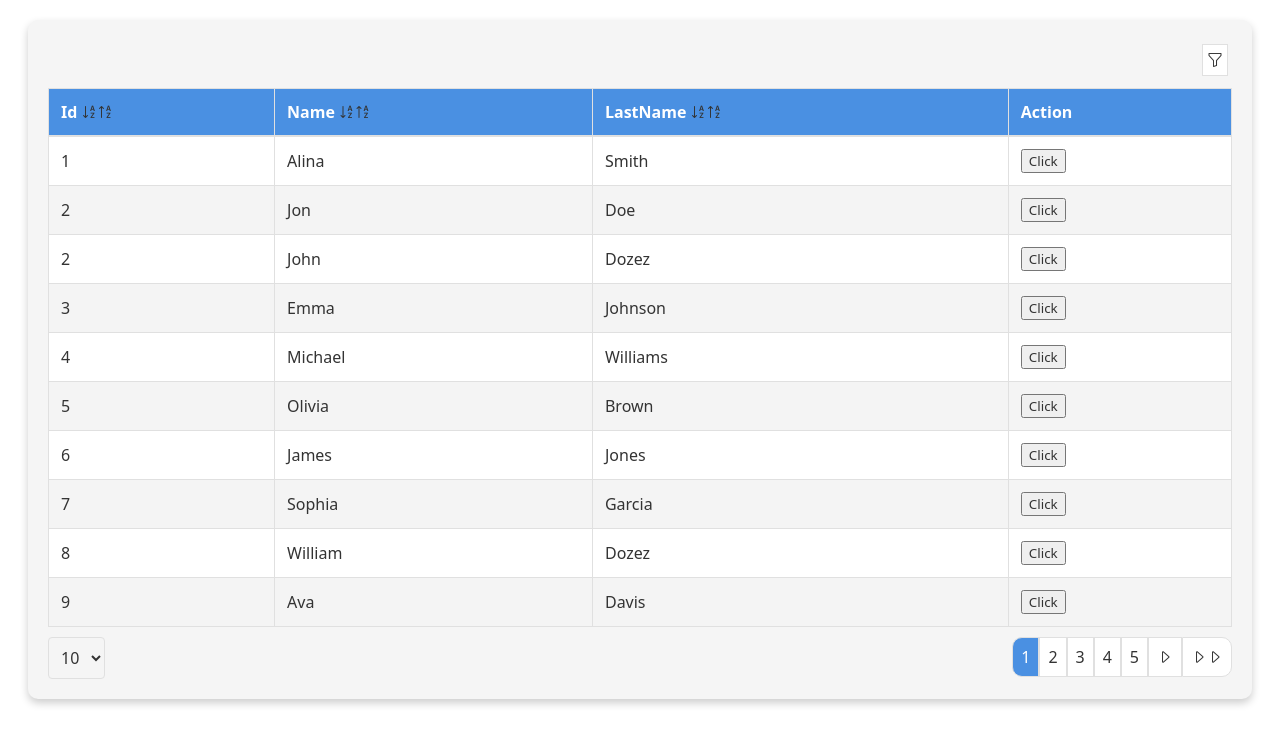
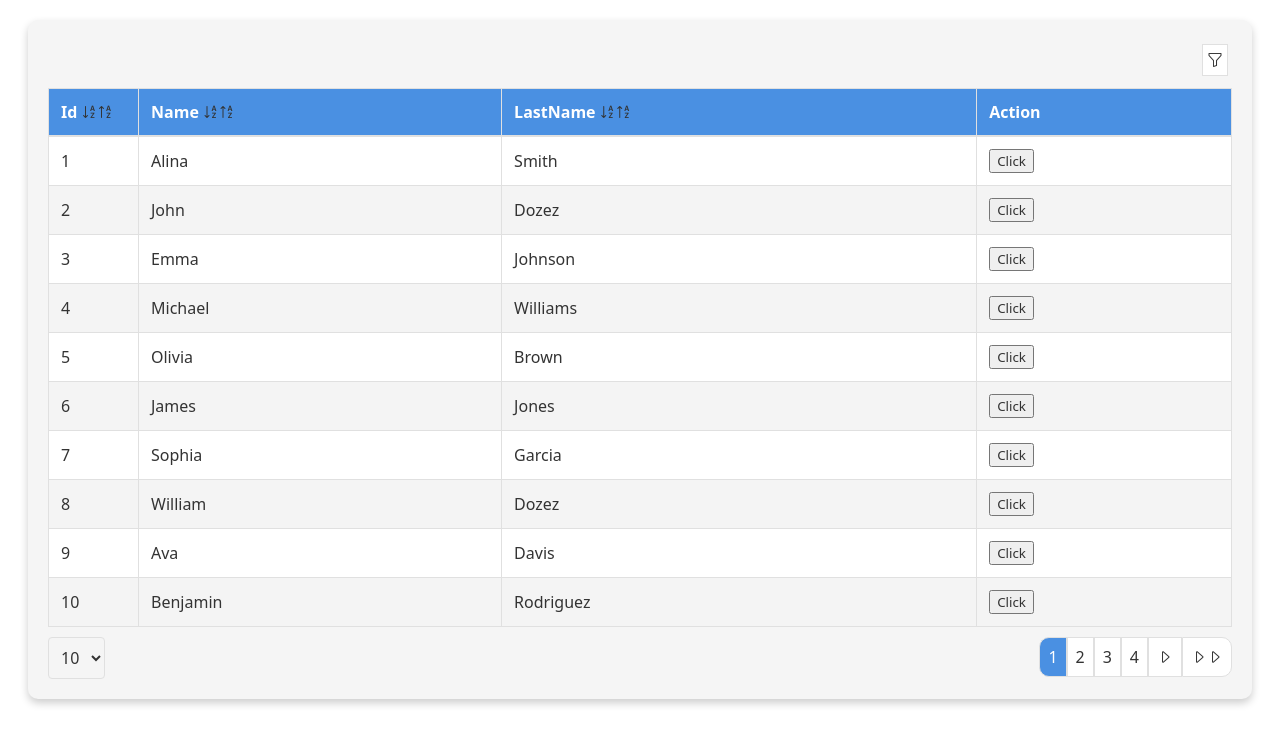
Before and after one commit to ylberz/vue-datatable, a Vue app: page / in a window 1280 px wide. Shown: the top 744 px of the page. Built offline with nearby package versions, Linux system fonts and the light colour scheme.

Commit message:
add prop for column width

```diff
--- a/src/App.vue
+++ b/src/App.vue
@@ -2,33 +2,31 @@
 import datatable from "./components/datatable.vue";
 
 const options = {
+  showCard:true,
   columns: [
     {
       key: "id",
       name: "Id",
       filter: true,
       sort: true,
-      width: '20px'
+      width: '90px'
     },
     {
       key: "name",
       name: "Name",
       filter: true,
       sort: true,
-      width:'100px'
     },
     {
       key: "lastName",
       name: "LastName",
       filter: true,
       sort: true,
-      width:'100px'
 
     },
   ],
   data: [
     { id: 1, name: "Alina", lastName: "Smith" },
-    { id: 2, name: "Jon", lastName: "Doe" },
     { id: 2, name: "John", lastName: "Dozez" },
     { id: 3, name: "Emma", lastName: "Johnson" },
     { id: 4, name: "Michael", lastName: "Williams" },
--- a/src/components/datatable.vue
+++ b/src/components/datatable.vue
@@ -3,11 +3,16 @@ import { computed, reactive, ref, watch } from "vue";
 
 const props = defineProps<{
   options: {
+    showCard:{
+      type:boolean,
+      default: false
+    },
     columns: Array<{
       key: string;
       name?: string | null;
       filter: boolean;
       sort: boolean;
+      width?:string;
     }>;
     data: Array<any>;
     colors?: {
@@ -82,7 +87,12 @@ const getColumnKeys = computed(() => {
 const getColumns = computed(() => {
   return props.options.columns;
 });
-
+const getColumnWidths = computed(() => {
+  return  props.options.columns.reduce((acc, col) => {
+    acc[col.key] = col.width || 'auto';
+    return acc;
+  }, {} as any);
+});
 
 let timeoutId = 0;
 const filterDataAsync = async (
@@ -148,7 +158,7 @@ const changeItemsPerPage = () => {
 </script>
 
 <template>
-  <div class="table-card">
+  <div :class="props.options.showCard? 'table-card':''" >
     <div class="table-head-card">
       <div class="table-options">
         <button @click="togleFilter"><i class="bi bi-funnel"></i></button>
@@ -156,10 +166,13 @@ const changeItemsPerPage = () => {
     </div>
     <div class="table-body-card">
       <table class="data-table">
+        <colgroup>
+          <col v-for="(col, index) in getColumns" :key="index" :style="{ width: getColumnWidths[col.key] }" />
+        </colgroup>
         <thead>
           <tr class="tr-column-names">
             <slot name="front-column-names" />
-            <th v-for="(col, index) in getColumns">
+            <th v-for="(col) in getColumns">
               {{ col.name }}
               <i
                 class="bi bi-sort-alpha-down"
@@ -256,8 +269,6 @@ const changeItemsPerPage = () => {
   font-family: system-ui, -apple-system, BlinkMacSystemFont, "Segoe UI", Roboto,
     Oxygen, Ubuntu, Cantarell, "Open Sans", "Helvetica Neue", sans-serif;
   color: var(--font-color);
-}
-.table-card {
   --font-color: v-bind(colors.font);
   --font-header-color:v-bind(colors.fontHeaderTable);
   --border-color: v-bind(colors.border);
```
